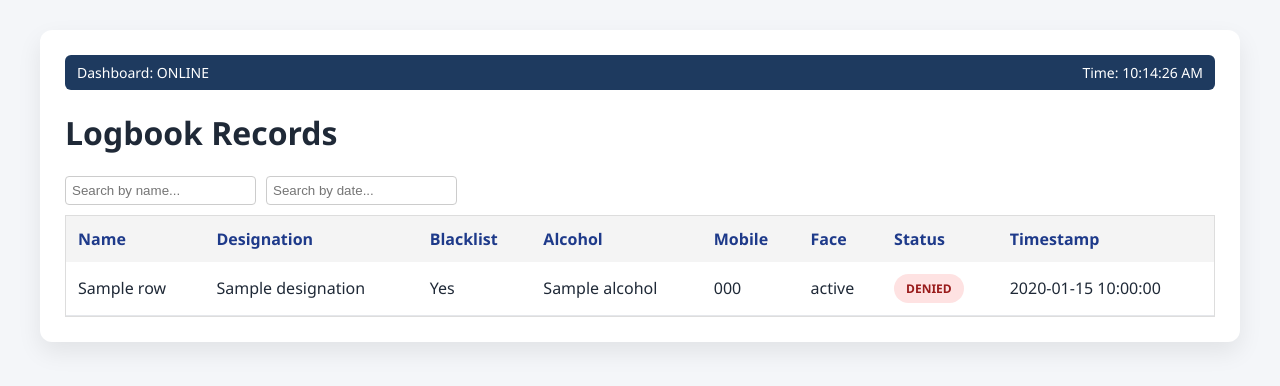
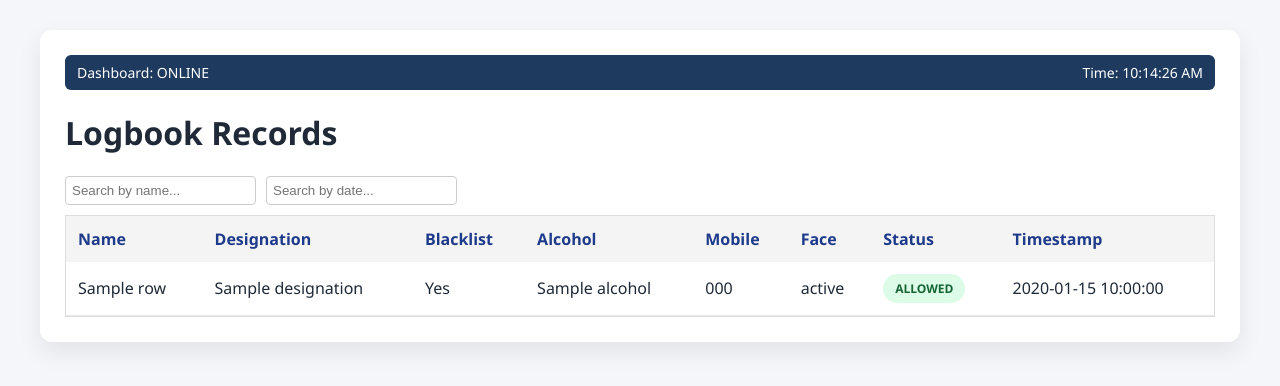
Before and after one commit to group7geethikamanoj-ux/Security-system, a Flask app: template kiosk_web/templates/logs.html in a window 1280 px wide. Shown: the part 60-446 px from the top of the page. Run offline with Flask 3, Linux system fonts and the light colour scheme; the template is opened without the code that fills it: most values are stand-ins (such as "Sample title", 1, 10 or a date in 2020).

Commit message:
Update logs.html

```diff
--- a/kiosk_web/templates/logs.html
+++ b/kiosk_web/templates/logs.html
@@ -68,11 +68,12 @@
                 <td>{{ log.get('face_status','') }}</td>
 
                 <td>
-                    {% if log.get('blacklist_status') == 'Yes' or log.get('final_status') == 'Denied' %}
-                        <span class="badge danger">DENIED</span>
-                    {% else %}
-                        <span class="badge success">ALLOWED</span>
-                    {% endif %}
+                   {% if log.final_status == "DENIED" %}
+                   <span class="badge danger">DENIED</span>
+                   {% else %}
+                   <span class="badge success">ALLOWED</span>
+                   {% endif %}
+
                 </td>
 
                 <td>{{ log.get('timestamp','') }}</td>
```
